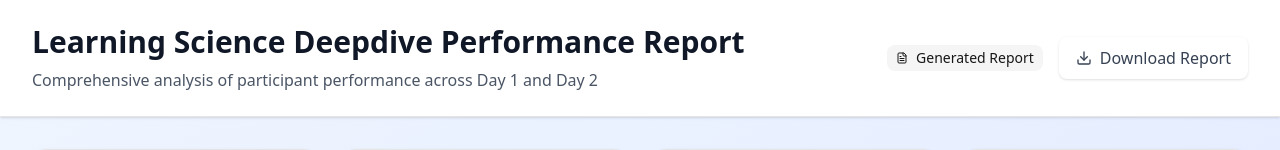
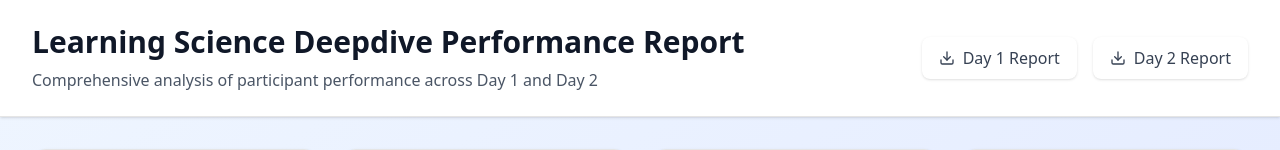
Before and after one commit to Vincent-mutwiri/pre-post-assessment-report, a React (Vite) app: page / in a window 1280 px wide. Shown: the top 150 px of the page. Built offline with nearby package versions, Linux system fonts and the light colour scheme.

Commit message:
Added spreadsheet reports for both day 1 and day 2

```diff
--- a/src/App.jsx
+++ b/src/App.jsx
@@ -4,7 +4,7 @@ import { Button } from '@/components/ui/button.jsx'
 import { Badge } from '@/components/ui/badge.jsx'
 import { Tabs, TabsContent, TabsList, TabsTrigger } from '@/components/ui/tabs.jsx'
 import { BarChart, Bar, XAxis, YAxis, CartesianGrid, Tooltip, Legend, ResponsiveContainer, ScatterChart, Scatter, Cell } from 'recharts'
-import { TrendingUp, Users, Award, BarChart3, FileText, Download } from 'lucide-react'
+import { TrendingUp, Users, Award, BarChart3, Download } from 'lucide-react'
 import './App.css'
 import { Analytics } from '@vercel/analytics/react'
 
@@ -79,13 +79,13 @@ function App() {
               </p>
             </div>
             <div className="flex items-center space-x-4">
-              <Badge variant="secondary" className="text-sm">
-                <FileText className="w-4 h-4 mr-1" />
-                Generated Report
-              </Badge>
-              <a href="/performance_report.pdf" download="performance_report.pdf" className="inline-flex items-center px-4 py-2 border border-transparent rounded-md font-medium bg-white dark:bg-gray-800 hover:bg-gray-50 dark:hover:bg-gray-700 text-gray-700 dark:text-gray-200 shadow-sm">
+              <a href="/Day_1_LearningScience_Deepdive.xlsx" download="Day_1_LearningScience_Deepdive.xlsx" className="inline-flex items-center px-4 py-2 border border-transparent rounded-md font-medium bg-white dark:bg-gray-800 hover:bg-gray-50 dark:hover:bg-gray-700 text-gray-700 dark:text-gray-200 shadow-sm">
                 <Download className="w-4 h-4 mr-2" />
-                Download Report
+                Day 1 Report
+              </a>
+              <a href="/Day_2_LearningScience_Deepdive.xlsx" download="Day_2_LearningScience_Deepdive.xlsx" className="inline-flex items-center px-4 py-2 border border-transparent rounded-md font-medium bg-white dark:bg-gray-800 hover:bg-gray-50 dark:hover:bg-gray-700 text-gray-700 dark:text-gray-200 shadow-sm">
+                <Download className="w-4 h-4 mr-2" />
+                Day 2 Report
               </a>
             </div>
           </div>
```
Also changed, not shown: 2 other files (tests, documents, lock files or other folders).
